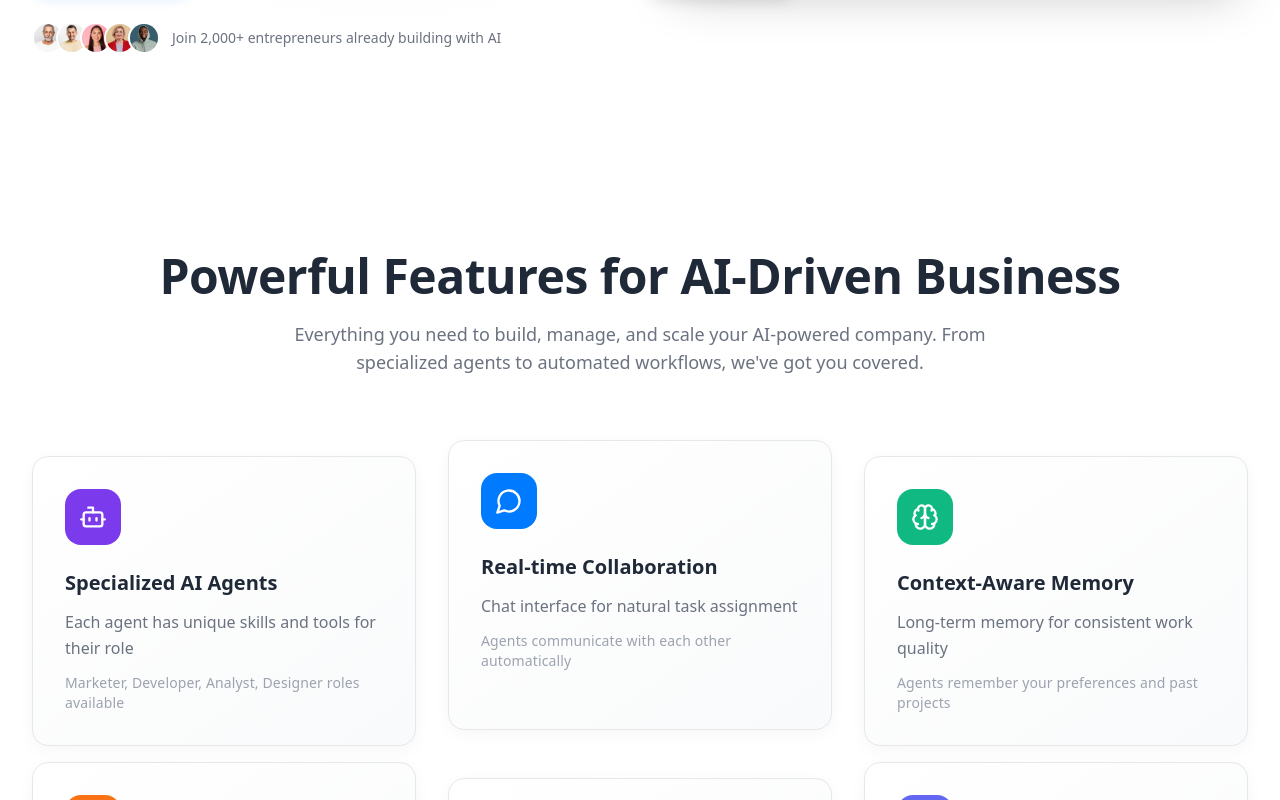
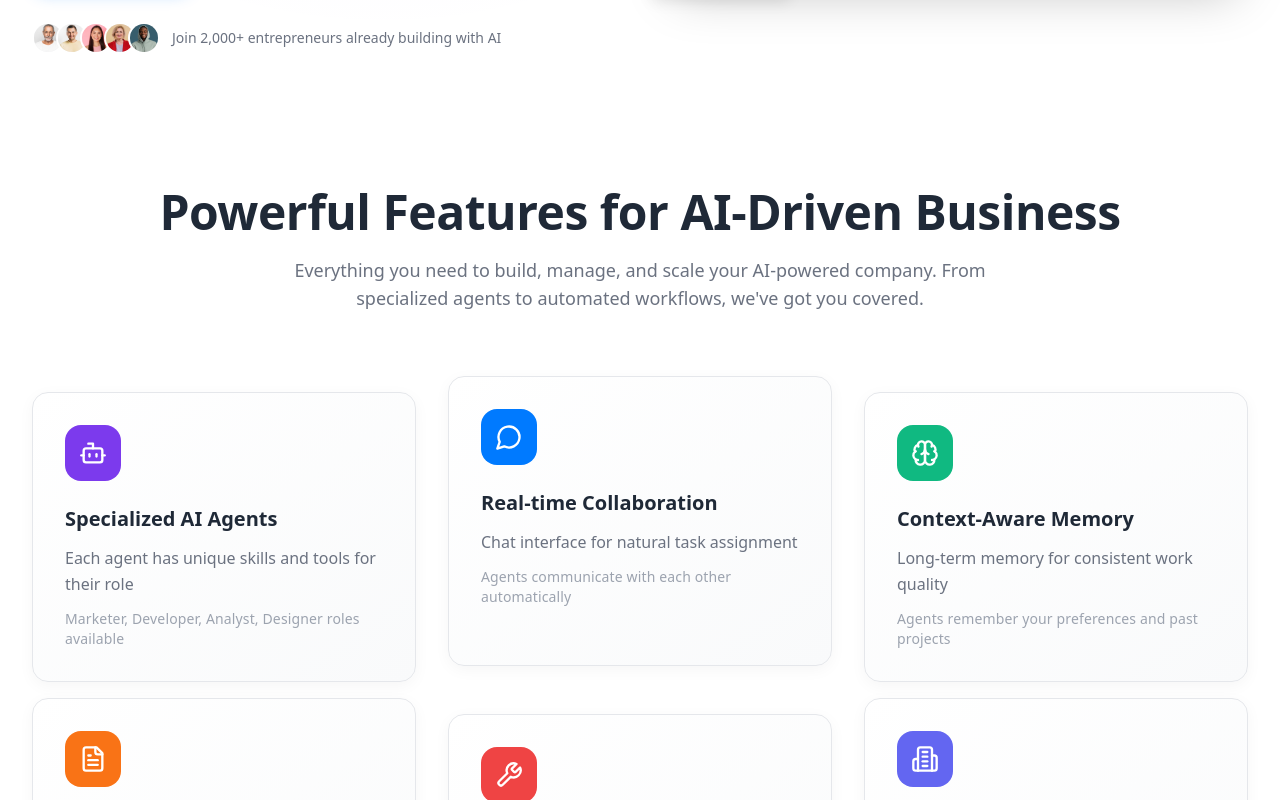
Before and after one commit to ArtemGontar/agentsgang-landing, a Next.js app: page / in a window 1280 px wide. Shown: the part 680-1480 px from the top of the page. Built offline with nearby package versions, Linux system fonts and the light colour scheme.

Commit message:
feat: section spacing

```diff
--- a/app/globals.css
+++ b/app/globals.css
@@ -54,7 +54,7 @@
   }
 
   .section-spacing {
-    @apply py-20 md:py-24 lg:py-32;
+    @apply py-10 md:py-12 lg:py-16;
   }
 
   .container-custom {
```
